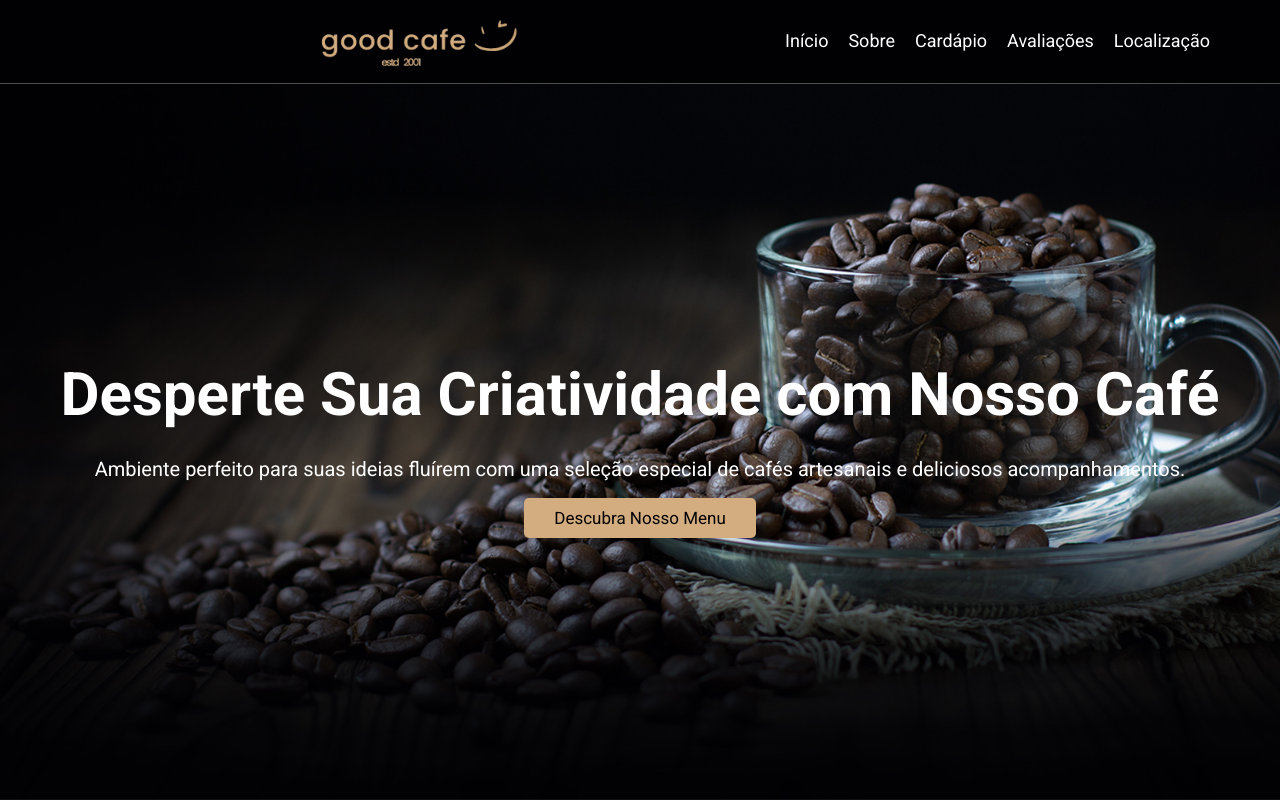
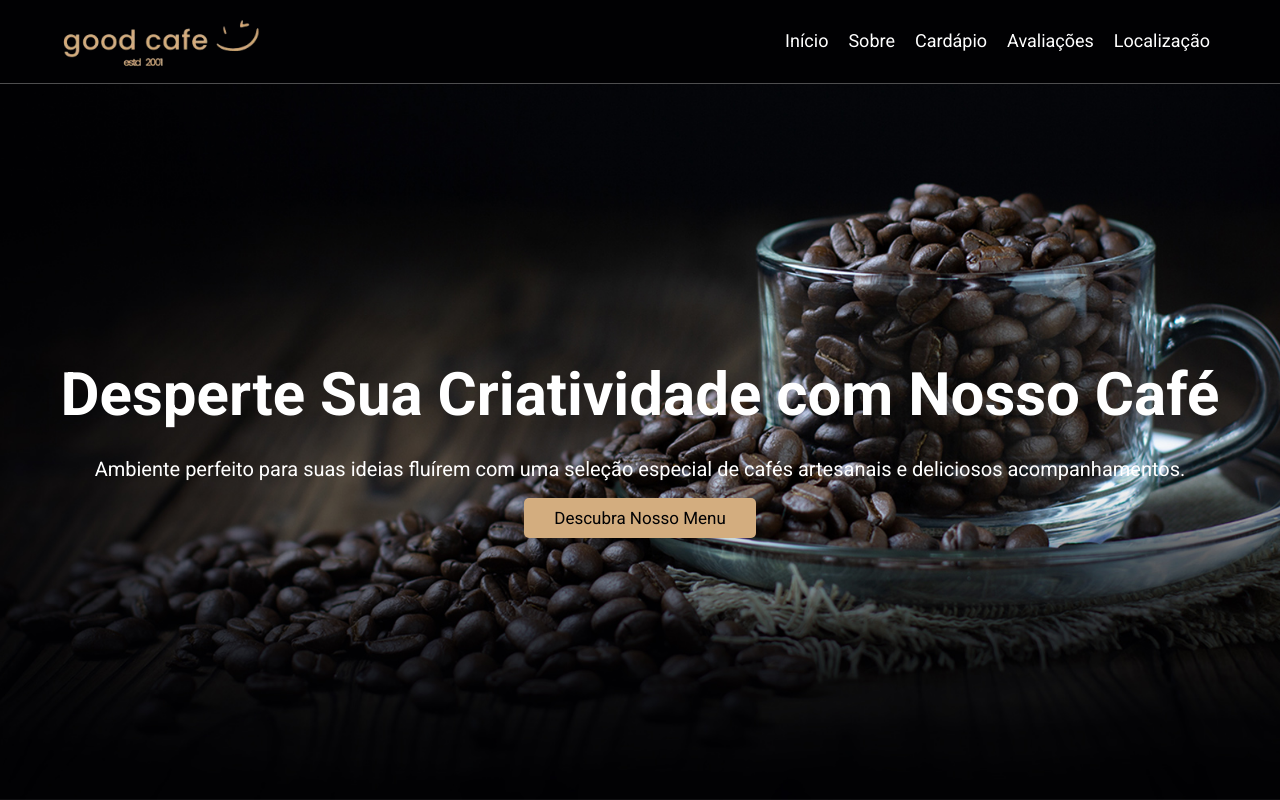
Before and after one commit to gabrielabade/cafeteria, a plain HTML site: page index.html in a window 1280 px wide. Shown: the top 800 px of the page. Drawn offline with Linux system fonts and the light colour scheme.

Commit message:
logo desktop edit

```diff
--- a/style.css
+++ b/style.css
@@ -36,23 +36,14 @@ header {
 .elements-header {
   display: flex;
   justify-content: space-between;
-  /* Para desktop, logo à esquerda e navbar à direita */
   align-items: center;
   padding: 1.5rem 2rem;
   max-width: 1200px;
   margin: auto;
 }
 
-.logo {
-  display: flex;
-  justify-content: center;
-  /* Centraliza a logo */
-  align-items: center;
+.logo img {
   width: 100%;
-}
-
-.logo img {
-  width: 250px;
   display: block;
 }
 
```
